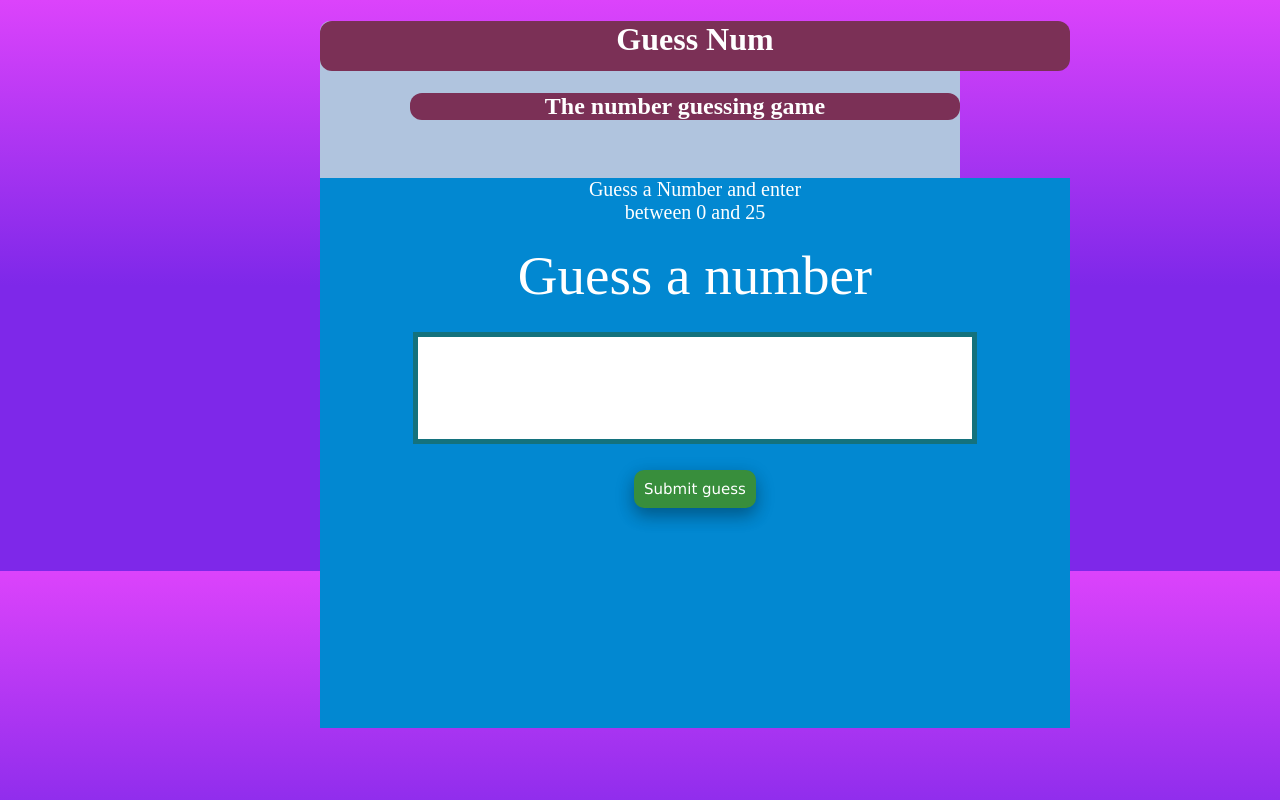
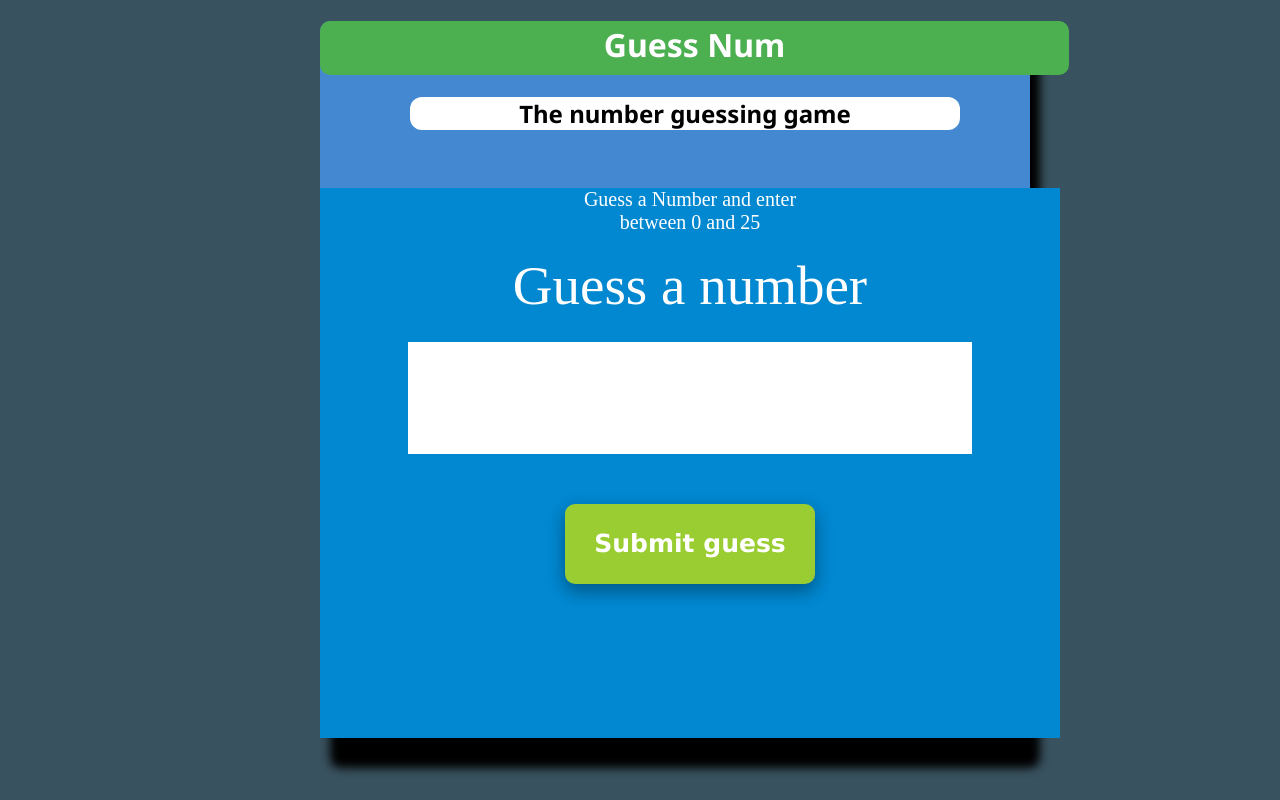
Before and after one commit to naima-shk/Number-Guessing-Game, a plain HTML site: page index.html in a window 1280 px wide. Drawn offline with Linux system fonts and the light colour scheme.

Commit message:
'Number-guessing-game-group-project'

```diff
--- a/index.html
+++ b/index.html
@@ -1,6 +1,8 @@
 <!DOCTYPE html>
 <html lang="en">
 <head>
+  <link rel="preconnect" href="https://fonts.gstatic.com">
+  <link href="https://fonts.googleapis.com/css2?family=Noto+Sans:wght@700&display=swap" rel="stylesheet">
     <meta charset="UTF-8">
     <meta name="viewport" content="width=device-width, initial-scale=1.0">
     <meta http-equiv="X-UA-Compatible" content="ie=edge">
@@ -19,7 +21,8 @@
         <form class="form">
             <label2 for="guessField" id="guess">Guess a number</label>
 
-            <input type="text" id="guessField" class="guessField"><br>
+            <input type="text" id="guessField" class="guessField">
+            <br>
             <input type="submit" id="submitguess" value="Submit guess" class="guessSubmit">
         </form>
 
--- a/style.css
+++ b/style.css
@@ -1,10 +1,11 @@
+
+
   body {
     width: 50%;
     max-width: 750px;
     min-width: 480px;
     margin: 0 auto;
-  background-image: linear-gradient(#dc43fb,#7e28e9,#7e28e9);
-
+    background: #39525f;
 }
 
 .lastResult {
@@ -15,9 +16,10 @@ body {
 .guesses {
     color: white;
     padding: 7px;
+    font-family: 'Noto Sans', sans-serif;
 }
 
-/*button {
+button {
     background-color: purple;
     color: #fff;
     width: 250px;
@@ -27,7 +29,7 @@ body {
     border-style: none;
     margin-top: 30px;
     /* margin-left: 50px; */
-
+}
 
 /*#subt {
     background-color: tale;
@@ -40,6 +42,7 @@ body {
     margin-top: 50px;
     /* margin-left: 75px; */
 
+
 #guessField {
     color: #000;
     width: 550px;
@@ -49,7 +52,7 @@ body {
     margin-top: 25px;
     font-size: 45px;
     /* margin-left: 50px; */
-  border: 5px solid #14727d;
+    border: 5px solid white;
     text-align: center;
 }
 
@@ -57,6 +60,7 @@ body {
     font-size: 55px;
     /* margin-left: 90px; */
     margin-top: 120px;
+
 }
 
 .guesses {
@@ -66,62 +70,71 @@ body {
 #wrapper {
     box-sizing: border-box;
     text-align: center;
-  width: 750px;
+    width: 740px;
     height: 550px;
-  background-color: #0288d1;
+    background-color: #0288D1;
     color: #fff;
     font-size: 25px;
 }
 
 h1 {
-  background-color: #7b3056;
+    background-color: #4caf50;
     color: #fff;
     text-align: center;
-  width: 750px;
+    width: 745px;
   height: 50px;
-  border-radius: 12px;
+  border: 2px solid transparent;
+  border-radius: 10px;
+  font-family: 'Noto Sans', sans-serif;
 }
 h2 {
-  background-color: #7b3056;
-  color: #fff;
+    background-color: white;
+font-family: 'Noto Sans', sans-serif;
+    color: black;
     text-align: center;
     width: 550px;
-  margin-left: 90px;
-  border-radius: 12px;
+    margin-left : 90px;
+  border-radius:12px;
 }
 
 p {
     font-size: 20px;
     text-align: center;
 }
-h5 {
+h5{
   margin-left: 90px;
 }
-.number {
-  height: 550px;
+.number{
+
+  width: 111%;
+  height: 50%;
   display: block;
-  background: lightsteelblue;
-  border-radius: 10px;
+  background: #4488d1;
+  border-radius:10px;
+  box-shadow: 10px 30px 10px 0px black;
+
 }
 #submitguess {
-  background-color: #388E3C;
+    background-color: yellowgreen;
     border: none;
     color: white;
     padding: 15px 32px;
     text-align: center;
     text-decoration: none;
     display: inline-block;
-  padding: 10px;
-  margin: 0px 5px;
-  font-size: 15px;
+    padding: 5px;
+    width: 250px;
+    height: 80px;
+    margin: 50px 5px;
+    font-size: 25px;
+    font-weight: bold;
     border-radius: 10px;
     transition-duration: 0.4s;
-  box-shadow: 0 8px 16px 0 rgba(0, 0, 0, 0.2), 0 6px 20px 0 rgba(0, 0, 0, 0.19);
-  font-family: "Lucida Sans", "Lucida Sans Regular", "Lucida Grande",
-    "Lucida Sans Unicode", Geneva, Verdana, sans-serif;
+    box-shadow: 0 8px 16px 0 rgba(0,0,0,0.2), 0 6px 20px 0 rgba(0,0,0,0.19);
+    font-family:'Lucida Sans', 'Lucida Sans Regular', 'Lucida Grande', 'Lucida Sans Unicode', Geneva, Verdana, sans-serif;
   }
   #submitguess :hover {
-  background: #2079b0;
+    background: #2079B0;
     text-decoration: none;
     cursor: pointer;
   }
```
Also changed, not shown: app.js (line endings or trailing spaces). Lines whose indentation alone changed are shown as unchanged.
